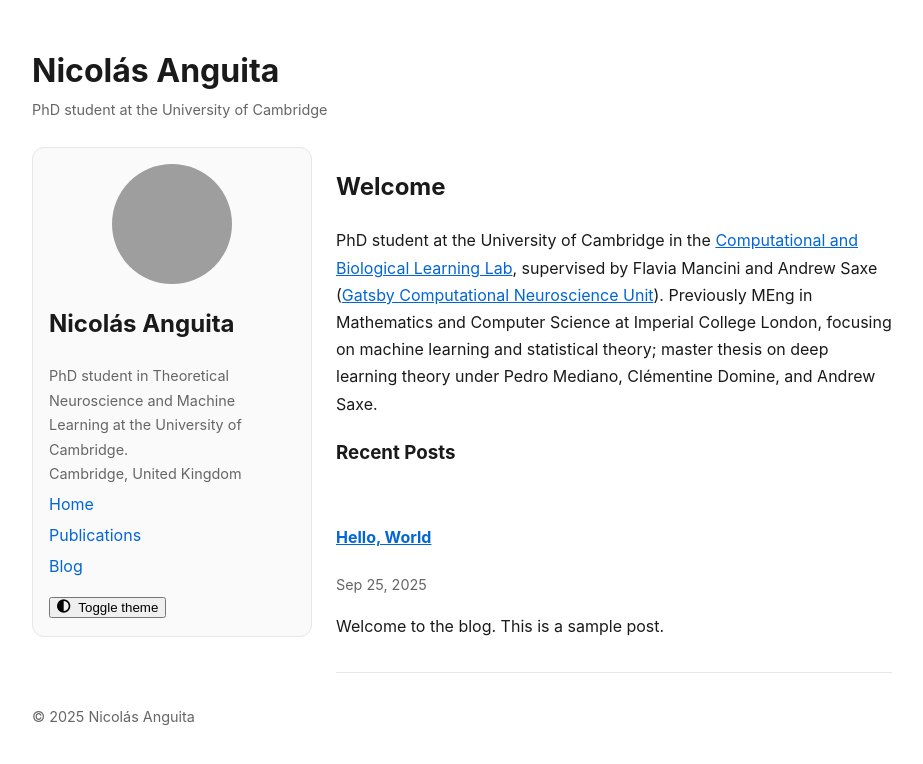
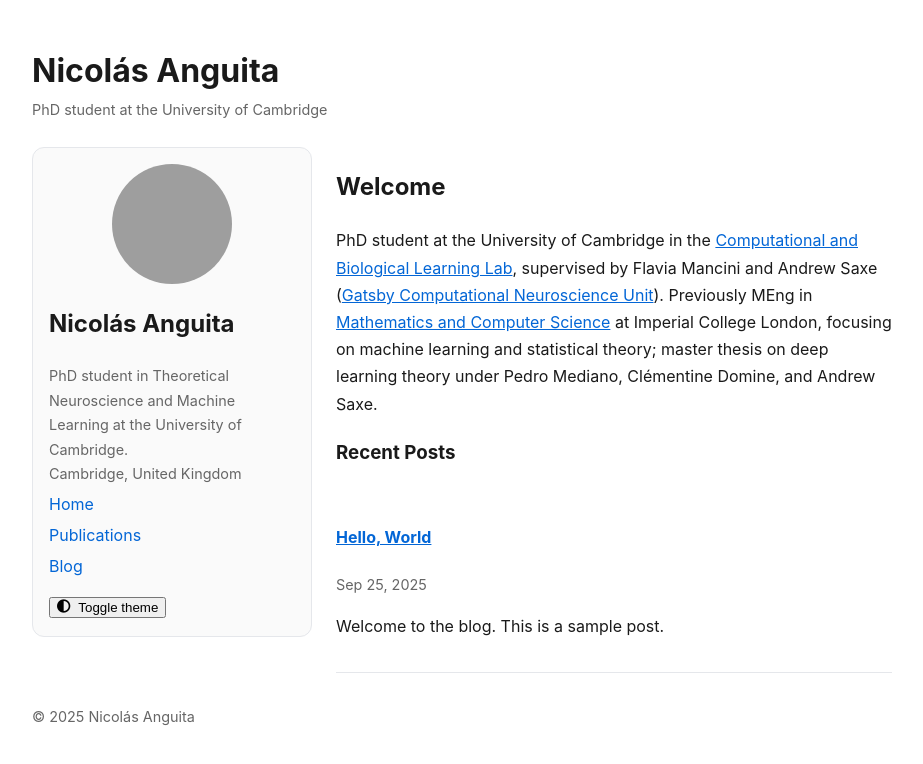
Before and after one commit to nanguita/nanguita.github.io, a Jekyll site: the page built from index.md, in a window 1280 px wide. Shown: the top 764 px of the page, without its empty margins (178-1101 px from the left). Built offline with Jekyll 4.4.1, drawn with Linux system fonts in a browser that asks for light colours; a style sheet for code colours, icons or effects is not loaded; part of the change alters nothing that is shown; grey boxes are pictures that could not be loaded.

Commit message:
adding hyperlinks

```diff
--- a/_config.yml
+++ b/_config.yml
@@ -7,7 +7,7 @@ author:
   name: "Nicolás Anguita"
   avatar: "/profilePhoto.heic"
   title: "PhD student in Theoretical Neuroscience and Machine Learning at the University of Cambridge."
-  bio: "PhD student at the University of Cambridge in the <a href=\"https://cbl.eng.cam.ac.uk\">Computational and Biological Learning Lab</a>, supervised by Flavia Mancini and Andrew Saxe (<a href=\"https://www.ucl.ac.uk/life-sciences/gatsby\">Gatsby Computational Neuroscience Unit</a>). Previously MEng in Mathematics and Computer Science at Imperial College London, focusing on machine learning and statistical theory; master thesis on deep learning theory under Pedro Mediano, Clémentine Domine, and Andrew Saxe."
+  bio: "PhD student at the University of Cambridge in the <a href=\"https://cbl.eng.cam.ac.uk\">Computational and Biological Learning Lab</a>, supervised by Flavia Mancini and Andrew Saxe (<a href=\"https://www.ucl.ac.uk/life-sciences/gatsby\">Gatsby Computational Neuroscience Unit</a>). Previously MEng in <a href=\"https://www.imperial.ac.uk/study/courses/undergraduate/mathematics-computer-science-meng/\">Mathematics and Computer Science</a> at Imperial College London, focusing on machine learning and statistical theory; master thesis on deep learning theory under Pedro Mediano, Clémentine Domine, and Andrew Saxe."
   location: "Cambridge, United Kingdom"
   email: ""
   links:
```
